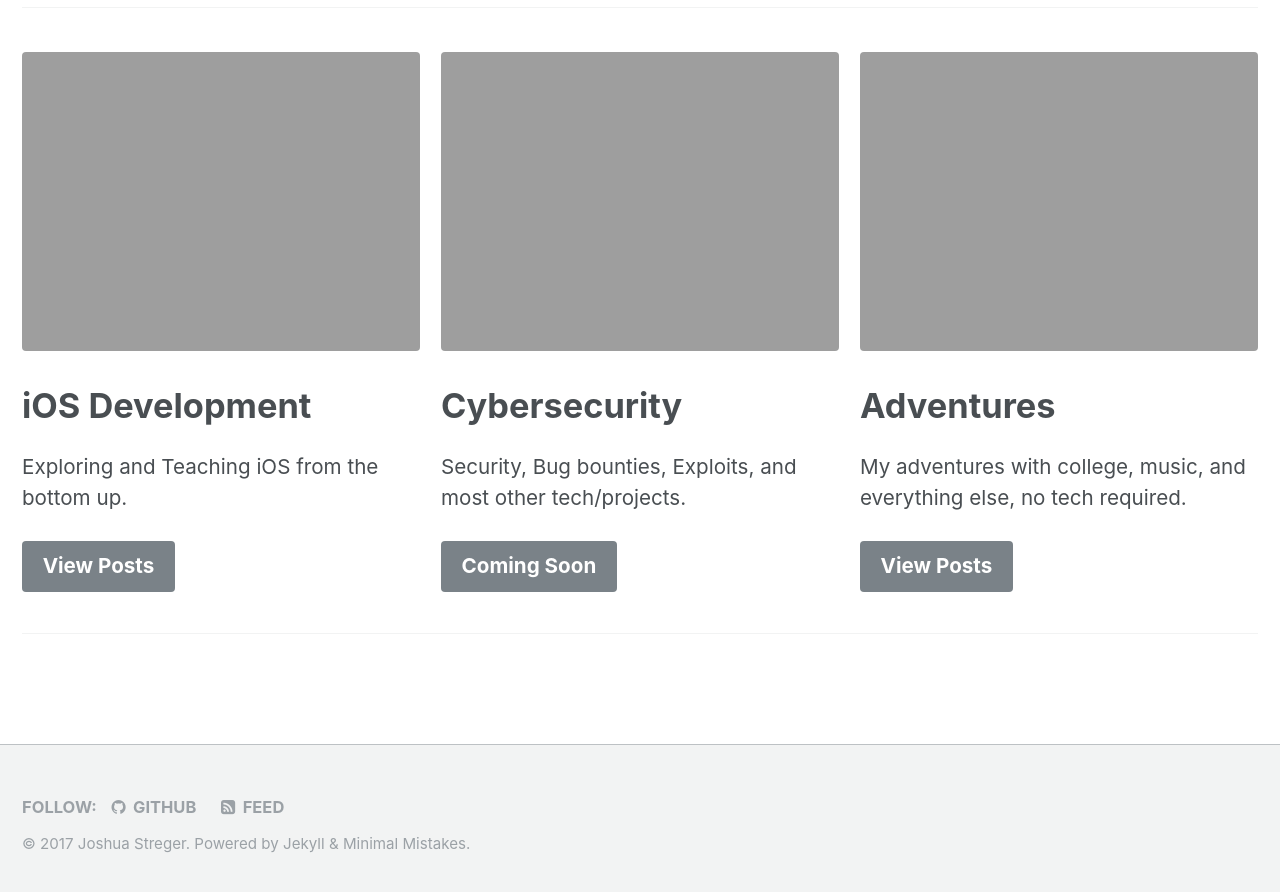
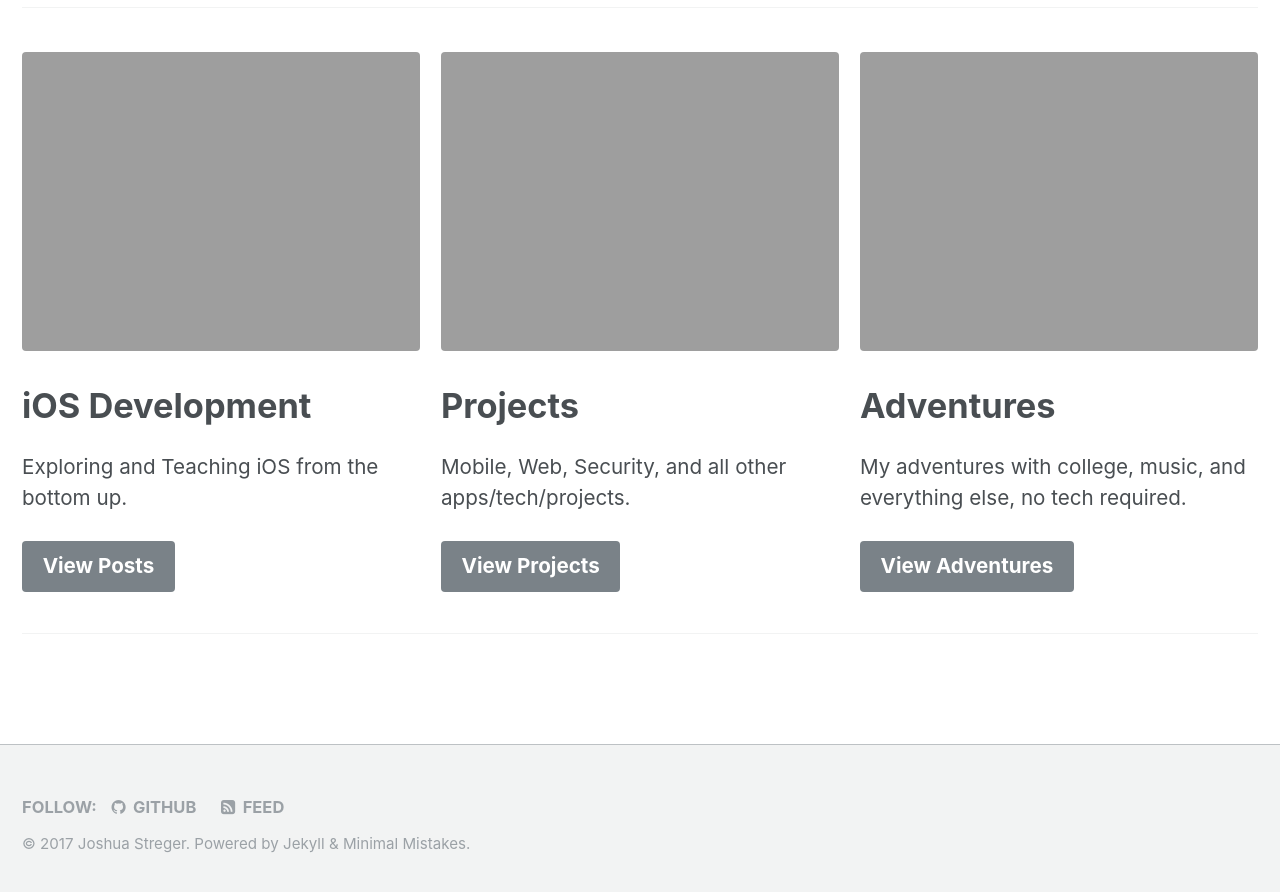
Before and after one commit to stregerdev/stregerdev.github.io, a Jekyll site: the page built from index.html, in a window 1280 px wide and 900 px high, scrolled down 576 px. Shown: the top 892 px of the window. Built offline with Jekyll 4.4.1, drawn with Linux system fonts in a browser that asks for light colours; the list of posts is cut into pages by our own code.

Commit message:
main page edits

```diff
--- a/_config.yml
+++ b/_config.yml
@@ -234,6 +234,9 @@ collections:
   ios:
     output: true
     permalink: /:collection/:path/
+  projects:
+    output: true
+    permaling: /:collection/:path/
   adventures:
     output: true
     permalink: /:collection/:path/
@@ -264,6 +267,16 @@ defaults:
       related: false
   - scope:
       path: ""
+      type: projects
+    values:
+      layout: single
+      author_profile: true
+      read_time: false
+      comments: # true
+      share: false
+      related: false
+  - scope:
+      path: ""
       type: adventures
     values:
       layout: single
--- a/_data/navigation.yml
+++ b/_data/navigation.yml
@@ -4,5 +4,7 @@ main:
     url: /about/
   - title: "iOS Dev"
     url: /ios-dev/
+  - title: "Projects"
+    url: /projects/
   - title: "Other"
     url: /adventures/
--- a/index.html
+++ b/index.html
@@ -16,17 +16,17 @@ feature_row:
     url: "/ios-dev/"
     btn_label: "View Posts"
   - image_path: /assets/images/code.jpg
-    alt: "security-dev"
-    title: "Cybersecurity"
-    excerpt: "Security, Bug bounties, Exploits, and most other tech/projects."
-    url: "/"
-    btn_label: "Coming Soon"
+    alt: "projects"
+    title: "Projects"
+    excerpt: "Mobile, Web, Security, and all other apps/tech/projects."
+    url: "/projects/"
+    btn_label: "View Projects"
   - image_path: /assets/images/beach.jpg
     alt: "adventures"
     title: "Adventures"
     excerpt: "My adventures with college, music, and everything else, no tech required."
     url: "/adventures/"
-    btn_label: "View Posts"
+    btn_label: "View Adventures"
 intro:
   - excerpt: 'Check out my latest endeavors:'
 ---
```
Also changed, not shown: _ios/2017-04-18-ios-rest-api.md (added, +51 -0 lines), _pages/projects.html (added, +11 -0 lines), _projects/2017-04-18-my-first-ios-app.md (added, +12 -0 lines), 1 other file.
